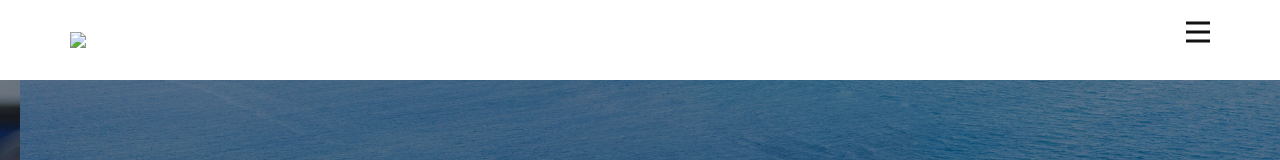
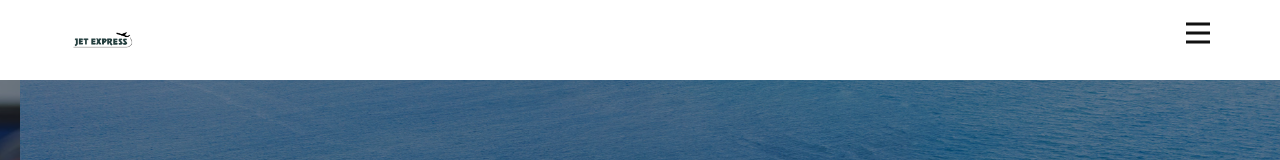
Before and after one commit to deveshdatwani/jetexpress, a plain HTML site: page index.html in a window 1280 px wide. Shown: the top 160 px of the page. Drawn offline with nearby package versions, Linux system fonts and the light colour scheme.

Commit message:
bad name

```diff
--- a/index.html
+++ b/index.html
@@ -42,7 +42,7 @@
   </head>
   <body data-home-page="https://website307646.nicepage.io/home2-2.html?version=f175174a-f01f-45c9-9e97-c015914ff17d" data-home-page-title="home2 2" class="u-body"><header class="u-clearfix u-header u-sticky u-header" id="sec-3cd6"><div class="u-clearfix u-sheet u-valign-middle u-sheet-1">
         <a href="https://nicepage.com" class="u-image u-logo u-image-1">
-          <img src="images/default-logo.jpg" class="u-logo-image u-logo-image-1">
+          <img src="images/logo-default.jpg" class="u-logo-image u-logo-image-1">
         </a>
         <nav class="u-menu u-menu-dropdown u-offcanvas u-menu-1" data-responsive-from="XL">
           <div class="menu-collapse" style="font-size: 1rem; letter-spacing: 0px; font-weight: 500;">
```
